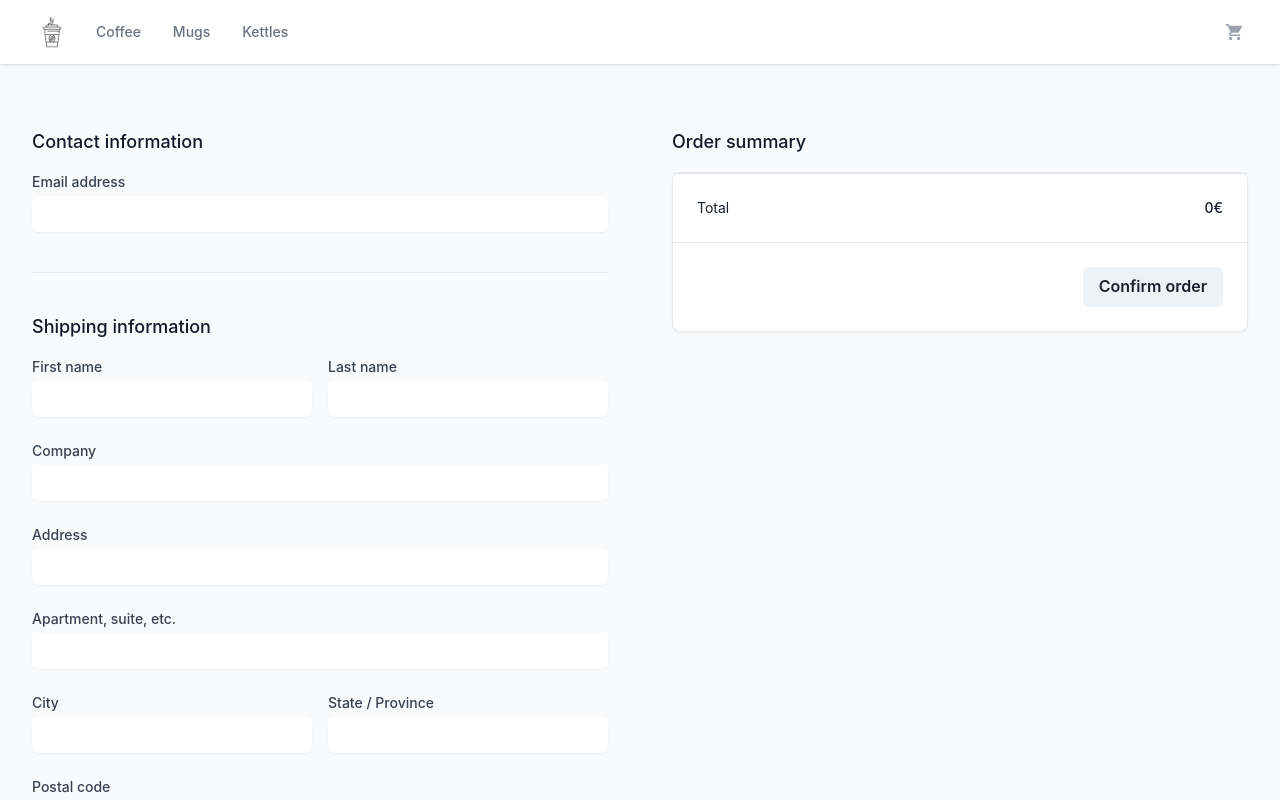
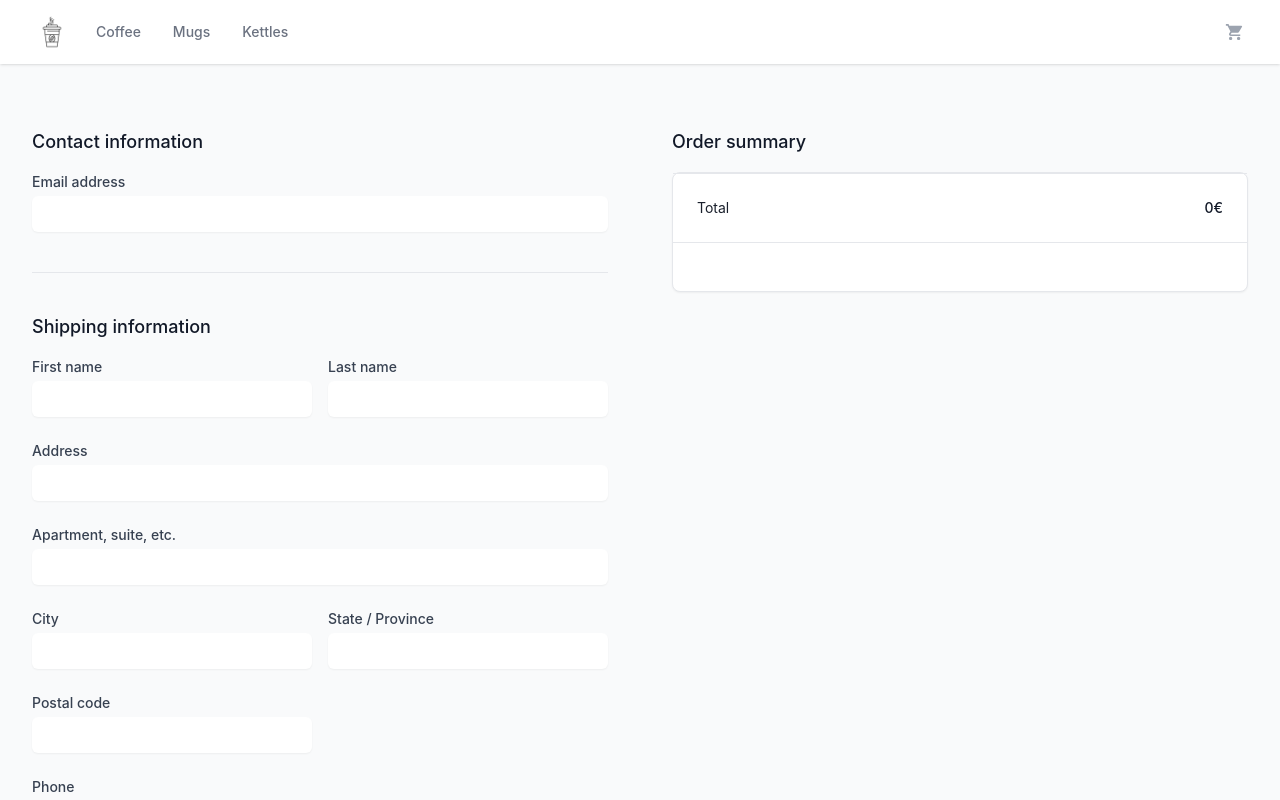
Before and after one commit to mmazzariello/elpoblenou-coffee, a React (Vite) app: page /cart in a window 1280 px wide. Shown: the top 800 px of the page. Built offline with nearby package versions, Linux system fonts and the light colour scheme.

Commit message:
ADD text in purchase modal

```diff
--- a/src/components/Cart.jsx
+++ b/src/components/Cart.jsx
@@ -22,7 +22,6 @@ export default function Cart() {
   const [email, setEmail] = useState("");
   const [firstName, setFirstName] = useState("");
   const [lastName, setLastName] = useState("");
-  const [company, setCompany] = useState("");
   const [address, setAddress] = useState("");
   const [apartment, setApartment] = useState("");
   const [city, setCity] = useState("");
@@ -76,7 +75,6 @@ export default function Cart() {
       email,
       firstName,
       lastName,
-      company,
       address,
       apartment,
       city,
@@ -125,7 +123,7 @@ export default function Cart() {
                     id="email-address"
                     name="email-address"
                     autoComplete="email"
-                    className="block w-full rounded-md border-gray-300 shadow-sm focus:border-indigo-500 focus:ring-indigo-500 sm:text-sm input"
+                    className="px-3 block w-full rounded-md border-gray-300 shadow-sm focus:border-indigo-500 focus:ring-indigo-500 sm:text-sm input"
                     onChange={(e) => setEmail(e.target.value)}
                   />
                 </div>
@@ -151,7 +149,7 @@ export default function Cart() {
                       id="first-name"
                       name="first-name"
                       autoComplete="given-name"
-                      className="block w-full rounded-md border-gray-300 shadow-sm focus:border-indigo-500 focus:ring-indigo-500 sm:text-sm input"
+                      className="px-3 block w-full rounded-md border-gray-300 shadow-sm focus:border-indigo-500 focus:ring-indigo-500 sm:text-sm input"
                       onChange={(e) => setFirstName(e.target.value)}
                     />
                   </div>
@@ -170,30 +168,11 @@ export default function Cart() {
                       id="last-name"
                       name="last-name"
                       autoComplete="family-name"
-                      className="block w-full rounded-md border-gray-300 shadow-sm focus:border-indigo-500 focus:ring-indigo-500 sm:text-sm input"
+                      className="px-3 block w-full rounded-md border-gray-300 shadow-sm focus:border-indigo-500 focus:ring-indigo-500 sm:text-sm input"
                       onChange={(e) => setLastName(e.target.value)}
                     />
                   </div>
                 </div>
-
-                <div className="sm:col-span-2">
-                  <label
-                    htmlFor="company"
-                    className="block text-sm font-medium text-gray-700"
-                  >
-                    Company
-                  </label>
-                  <div className="mt-1">
-                    <input
-                      type="text"
-                      name="company"
-                      id="company"
-                      className="block w-full rounded-md border-gray-300 shadow-sm focus:border-indigo-500 focus:ring-indigo-500 sm:text-sm input"
-                      onChange={(e) => setCompany(e.target.value)}
-                    />
-                  </div>
-                </div>
-
                 <div className="sm:col-span-2">
                   <label
                     htmlFor="address"
@@ -207,7 +186,7 @@ export default function Cart() {
                       name="address"
                       id="address"
                       autoComplete="street-address"
-                      className="block w-full rounded-md border-gray-300 shadow-sm focus:border-indigo-500 focus:ring-indigo-500 sm:text-sm input"
+                      className="px-3 block w-full rounded-md border-gray-300 shadow-sm focus:border-indigo-500 focus:ring-indigo-500 sm:text-sm input"
                       onChange={(e) => setAddress(e.target.value)}
                     />
                   </div>
@@ -225,7 +204,7 @@ export default function Cart() {
                       type="text"
                       name="apartment"
                       id="apartment"
-                      className="block w-full rounded-md border-gray-300 shadow-sm focus:border-indigo-500 focus:ring-indigo-500 sm:text-sm input"
+                      className="px-3 block w-full rounded-md border-gray-300 shadow-sm focus:border-indigo-500 focus:ring-indigo-500 sm:text-sm input"
                       onChange={(e) => setApartment(e.target.value)}
                     />
                   </div>
@@ -244,7 +223,7 @@ export default function Cart() {
                       name="city"
                       id="city"
                       autoComplete="address-level2"
-                      className="block w-full rounded-md border-gray-300 shadow-sm focus:border-indigo-500 focus:ring-indigo-500 sm:text-sm input"
+                      className="px-3 block w-full rounded-md border-gray-300 shadow-sm focus:border-indigo-500 focus:ring-indigo-500 sm:text-sm input"
                       onChange={(e) => setCity(e.target.value)}
                     />
                   </div>
@@ -262,7 +241,7 @@ export default function Cart() {
                       name="region"
                       id="region"
                       autoComplete="address-level1"
-                      className="block w-full rounded-md border-gray-300 shadow-sm focus:border-indigo-500 focus:ring-indigo-500 sm:text-sm input"
+                      className="px-3 block w-full rounded-md border-gray-300 shadow-sm focus:border-indigo-500 focus:ring-indigo-500 sm:text-sm input"
                       onChange={(e) => setRegion(e.target.value)}
                     />
                   </div>
@@ -281,7 +260,7 @@ export default function Cart() {
                       name="postal-code"
                       id="postal-code"
                       autoComplete="postal-code"
-                      className="block w-full rounded-md border-gray-300 shadow-sm focus:border-indigo-500 focus:ring-indigo-500 sm:text-sm input"
+                      className="px-3 block w-full rounded-md border-gray-300 shadow-sm focus:border-indigo-500 focus:ring-indigo-500 sm:text-sm input"
                     />
                   </div>
                 </div>
@@ -299,7 +278,7 @@ export default function Cart() {
                       name="phone"
                       id="phone"
                       autoComplete="tel"
-                      className="block w-full rounded-md border-gray-300 shadow-sm focus:border-indigo-500 focus:ring-indigo-500 sm:text-sm input"
+                      className="px-3 block w-full rounded-md border-gray-300 shadow-sm focus:border-indigo-500 focus:ring-indigo-500 sm:text-sm input"
                       onChange={(e) => setPostalCode(e.target.value)}
                     />
                   </div>
@@ -322,14 +301,14 @@ export default function Cart() {
                           name="payment-type"
                           type="radio"
                           defaultChecked
-                          className="h-4 w-4 border-gray-300 text-indigo-600 focus:ring-indigo-500 input"
+                          className="px-3 h-4 w-4 border-gray-300 text-indigo-600 focus:ring-indigo-500 input"
                         />
                       ) : (
                         <input
                           id={paymentMethod.id}
                           name="payment-type"
                           type="radio"
-                          className="h-4 w-4 border-gray-300 text-indigo-600 focus:ring-indigo-500 input"
+                          className="px-3 h-4 w-4 border-gray-300 text-indigo-600 focus:ring-indigo-500 input"
                           onChange={(e) => setPaymentMethod(e.target.value)}
                         />
                       )}
@@ -359,7 +338,7 @@ export default function Cart() {
                       id="card-number"
                       name="card-number"
                       autoComplete="cc-number"
-                      className="block w-full rounded-md border-gray-300 shadow-sm focus:border-indigo-500 focus:ring-indigo-500 sm:text-sm input"
+                      className="px-3 block w-full rounded-md border-gray-300 shadow-sm focus:border-indigo-500 focus:ring-indigo-500 sm:text-sm input"
                       onChange={(e) => setCardNumber(e.target.value)}
                     />
                   </div>
@@ -378,7 +357,7 @@ export default function Cart() {
                       id="name-on-card"
                       name="name-on-card"
                       autoComplete="cc-name"
-                      className="block w-full rounded-md border-gray-300 shadow-sm focus:border-indigo-500 focus:ring-indigo-500 sm:text-sm input"
+                      className="px-3 block w-full rounded-md border-gray-300 shadow-sm focus:border-indigo-500 focus:ring-indigo-500 sm:text-sm input"
                       onChange={(e) => setNameOnCard(e.target.value)}
                     />
                   </div>
@@ -397,7 +376,7 @@ export default function Cart() {
                       name="expiration-date"
                       id="expiration-date"
                       autoComplete="cc-exp"
-                      className="block w-full rounded-md border-gray-300 shadow-sm focus:border-indigo-500 focus:ring-indigo-500 sm:text-sm input"
+                      className="px-3 block w-full rounded-md border-gray-300 shadow-sm focus:border-indigo-500 focus:ring-indigo-500 sm:text-sm input"
                       onChange={(e) => setExpirationDate(e.target.value)}
                     />
                   </div>
@@ -416,7 +395,7 @@ export default function Cart() {
                       name="cvc"
                       id="cvc"
                       autoComplete="csc"
-                      className="block w-full rounded-md border-gray-300 shadow-sm focus:border-indigo-500 focus:ring-indigo-500 sm:text-sm input"
+                      className="px-3 block w-full rounded-md border-gray-300 shadow-sm focus:border-indigo-500 focus:ring-indigo-500 sm:text-sm input"
                       onChange={(e) => setCvc(e.target.value)}
                     />
                   </div>
@@ -511,15 +490,34 @@ export default function Cart() {
                 style={{ display: "flex", justifyContent: "flex-end" }}
                 className="border-t border-gray-200 py-6 px-4 sm:px-6"
               >
-                <Button type="submit" onClick={onOpen}>
-                  Confirm order
-                </Button>
+                {email &&
+                  firstName &&
+                  lastName &&
+                  address &&
+                  apartment &&
+                  city &&
+                  region &&
+                  postalCode &&
+                  paymentMethod &&
+                  cardNumber &&
+                  nameOnCard &&
+                  expirationDate &&
+                  cvc && (
+                    <Button type="submit" onClick={onOpen}>
+                      Confirm order
+                    </Button>
+                  )}
               </div>
             </div>
           </div>
         </form>
         {isOpen && (
-          <PurchaseModal isOpen={isOpen} onClose={onClose} onOpen={onOpen} />
+          <PurchaseModal
+            isOpen={isOpen}
+            onClose={onClose}
+            onOpen={onOpen}
+            orderId={orderId}
+          />
         )}
       </div>
     </div>
--- a/src/components/PurchaseModal.jsx
+++ b/src/components/PurchaseModal.jsx
@@ -9,10 +9,11 @@ import {
   ModalBody,
   ModalCloseButton,
   Button,
+  Text,
 } from "@chakra-ui/react";
 import { CartContext } from "../context/CartContext";
 
-export default function PurchaseModal({ isOpen, onOpen, onClose }) {
+export default function PurchaseModal({ isOpen, onOpen, onClose, orderId }) {
   const {
     removeItem,
     cartList,
@@ -35,17 +36,27 @@ export default function PurchaseModal({ isOpen, onOpen, onClose }) {
 
   return (
     <>
-      <Modal isOpen={isOpen} onClose={onClose}>
+      <Modal isOpen={isOpen}>
         <ModalOverlay />
         <ModalContent>
-          <ModalHeader>Gracias por tu compra!</ModalHeader>
+          <ModalHeader>Thank you for your order</ModalHeader>
           <ModalCloseButton />
-          <ModalBody>Hola</ModalBody>
+          <ModalBody>
+            <Text>
+              We have received your order #{orderId} and it is now being
+              processed.
+            </Text>
+            <Text my={4}>
+              You will receive an email shortly with the details of your
+              purchase and a confirmation number.
+            </Text>
+            <Text>
+              We appreciate your business and hope you enjoy your purchase!
+            </Text>
+          </ModalBody>
 
           <ModalFooter>
-            <Button colorScheme="blue" mr={3} onClick={handleClose}>
-              Close
-            </Button>
+            <Button onClick={handleClose}>Close</Button>
           </ModalFooter>
         </ModalContent>
       </Modal>
```
